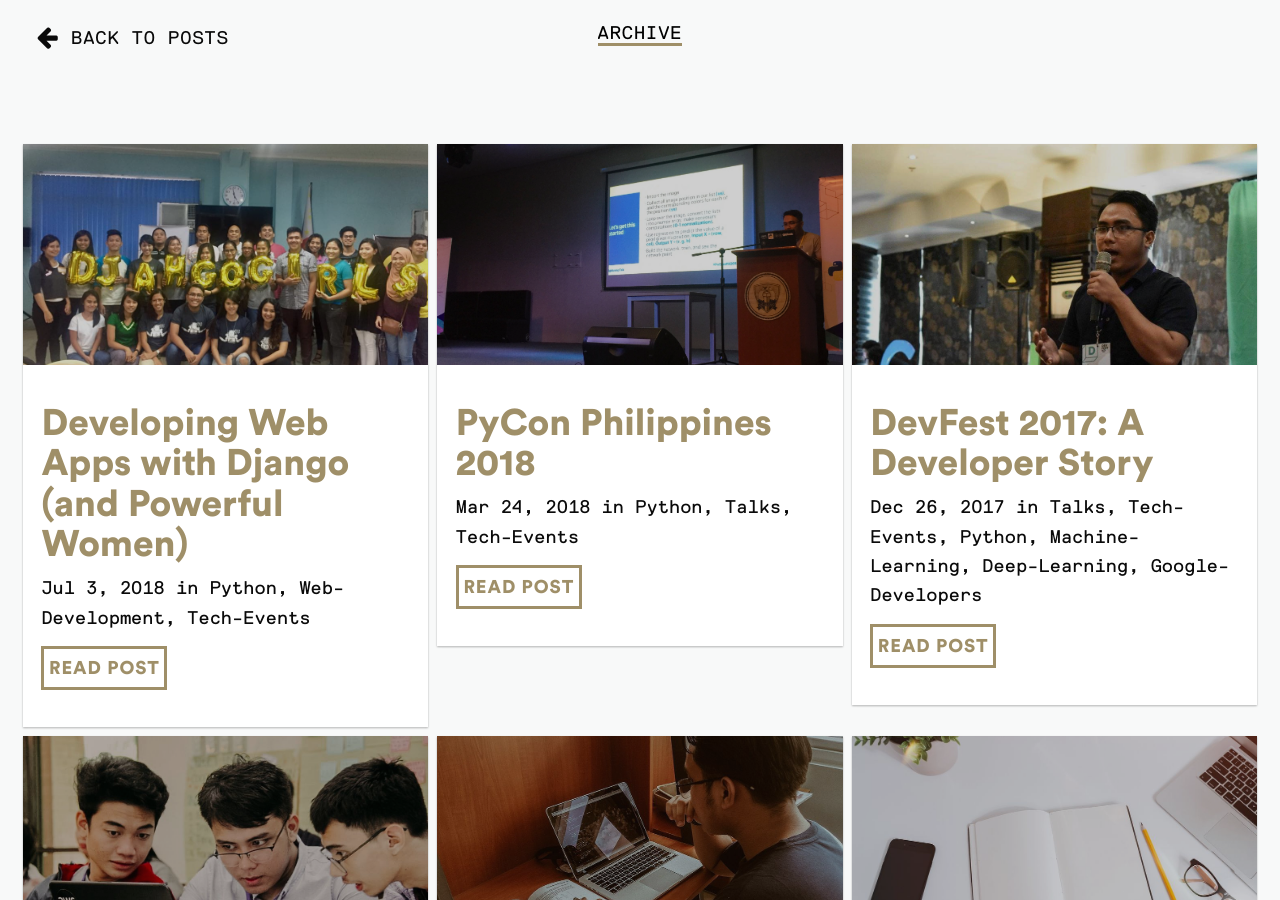
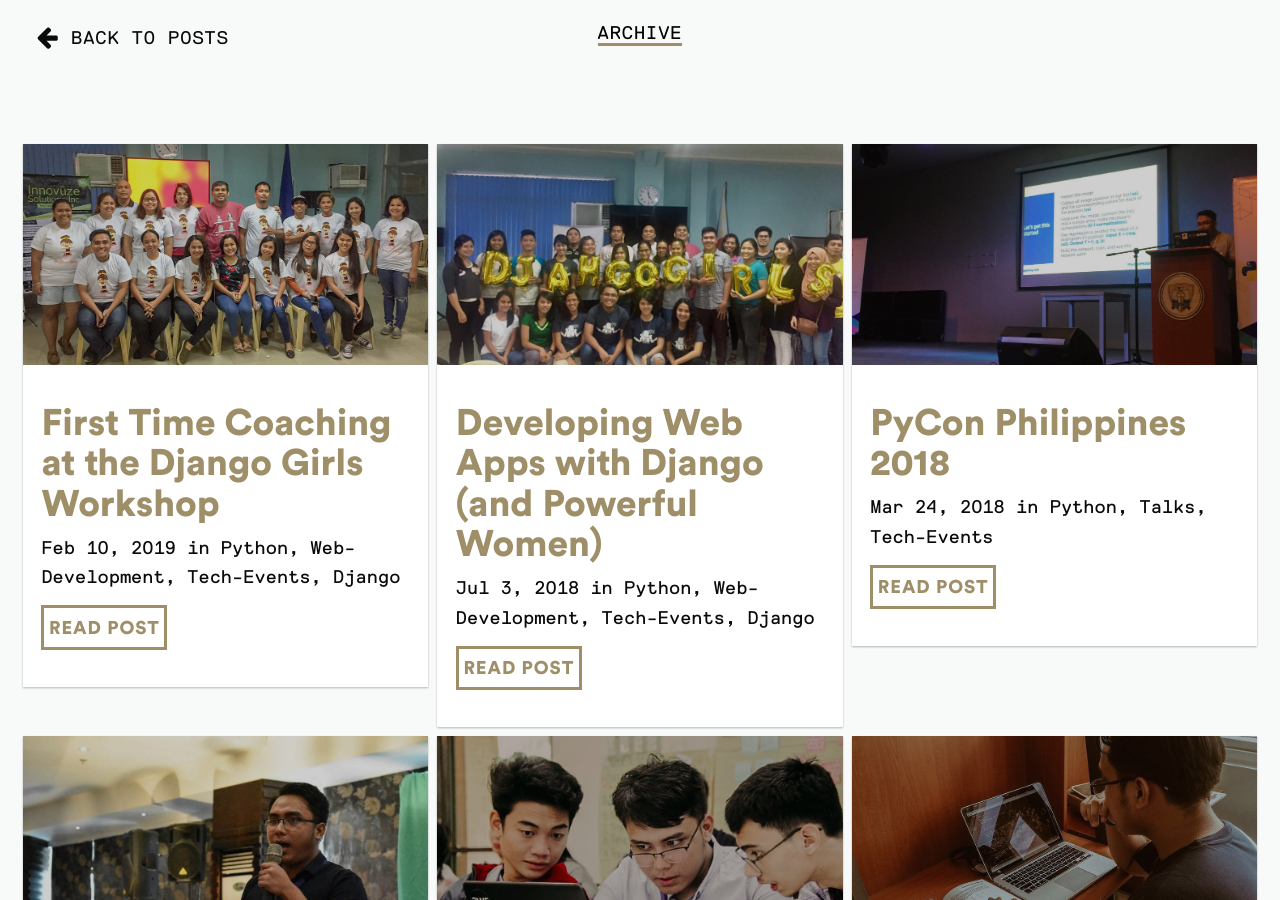
Before and after one commit to marcreyesph/blog-marcreyesph, a Jekyll site: the page built from archive.html, in a window 1280 px wide and 900 px high. Built offline with Jekyll 4.4.1, drawn with Linux system fonts in a browser that asks for light colours; nearby versions of some CDN libraries; some of the changed lines change nothing that is shown.

Commit message:
New blog post

```diff
--- a/_config.yml
+++ b/_config.yml
@@ -7,7 +7,7 @@
 
 # SEO settings
 title: Blog
-description: A Front-End Web Developer for three years, Marc is currently in an on-going mentorship of becoming a data-driven developer studying AI and Machine Learning.
+description: Data-driven developer and open source enthusiast.
 url: "https://blog.marcreyes.ph"
 twitter_username: marcreyesph
 default_img: https://blog.marcreyes.ph/assets/images/og-image.png
@@ -15,13 +15,13 @@
 # Profile settings
 name: Marc Anthony Reyes
 profile_img: /assets/images/about-small-colored.jpg
-profile: Marc is a Front-End Web Developer who is currently in an on-going mentorship of becoming a data-driven developer studying AI and Machine Learning. He already has talked in three developer conferences and seminars and believes in democratizing AI and sharing ideas to other developers.
+profile: Hi! My name is Marc and I'm a student developer from Cagayan de Oro, Philippines, and building interfaces and developing Machine Learning and AI applications for various causes are some of my skills as an up-and-coming developer. I'm also occasionally invited to speak at tech conferences to share my knowledge and experiences as a budding front end web developer-turned-data scientist.
 social:
   github: https://github.com/marcreyesph
   medium: https://becominghuman.ai/@marcreyesph
   twitter: https://twitter.com/marcreyesph
-  facebook: https://facebook.com/marcxplanet
-  google-plus: https://plus.google.com/+marcreyesph
+  facebook: https://www.facebook.com/marcxplanet
+  email: hello@marcreyes.ph
 
 
 # Build settings
--- a/_posts/2018-07-03-developing-web-apps-with-django.md
+++ b/_posts/2018-07-03-developing-web-apps-with-django.md
@@ -5,6 +5,7 @@
   - Python
   - Web-Development
   - Tech-Events
+  - Django
 description: I love joining in hands-on coding workshops but it is my first time to join a workshop with mostly powerful women (who could turn coffee into code). Read this blog as I share my experience of developing web apps with Django and women who are redefining standards in the technology scene.
 image: /assets/images/posts/body/django-girls1.jpg
 ---
--- /dev/null
+++ b/_posts/2019-02-10-first-time-coaching-django-girls-workshop.md
@@ -0,0 +1,61 @@
+---
+layout: post
+title: "First Time Coaching at the Django Girls Workshop"
+categories:
+  - Python
+  - Web-Development
+  - Tech-Events
+  - Django
+description: Welcome to my blog! I always have believed that ideas are to be passed on for others to learn and encourage healthy exchange of ideas. I have created this blog to share my adventures and discoveries in Web Development, Machine Learning, and a lot more. I'm very excited to share what I've learned&mdash;read my blog to find out.
+image: /assets/images/posts/django-girls-3.jpg
+---
+
+On January 19, I was given the opportunity to coach for the third Django Girls Workshop in Cagayan de Oro. As an active supporter of women empowerment and #WomenInTech initiatives, I offered to volunteer and teach women and girls who are enthused in coding but has little to no knowledge in it.
+
+Twenty girls from all over Mindanao—few of them were already knowledgeable in programming— were chosen to participate in the workshop. It was my second time joining an all-women event, and the first time to speak and coach in one. The experience was surreal, as I was really excited to teach basics in Python programming and introduce one of its common framework for web development—Django.
+
+![Third Django Girls CDO Workshop](/assets/images/posts/body/django-girls-3-4.jpg "Third Django Girls CDO Workshop")
+
+![Third Django Girls CDO Workshop](/assets/images/posts/body/django-girls-3-5.jpg "Third Django Girls CDO Workshop")
+
+Django developers have increased recently, driven by the growth of the Python programming language. I was introduced to Python three (3) years ago, and I haven’t stopped learning and developing cools projects from it.
+
+> I was introduced to Python three (3) years ago, and I haven’t stopped learning and developing cools projects from it.
+
+On the workshop, I was tasked to coach Joy, a developer with C as her language of choice. I followed the Django Girls tutorial, which is readily available online as guide for the coaching. At first, she has no idea on the basics of Python. But after introducing her on the basic semantics, syntaxes, and usage, she immediately learned simple Python programming.
+
+![Third Django Girls CDO Workshop](/assets/images/posts/body/django-girls-3-6.jpg "Third Django Girls CDO Workshop")
+
+The task was to develop a simple blogging application, which includes core functionalities such as adding, deleting, editing, and viewing blog posts. Following the Model-View-Framework (MVC) paradigm was challenging for first-time Django developers like Joy, so I had to explain how the paradigm works before developing the blog application.
+
+> Following the Model-View-Framework (MVC) paradigm was challenging for first-time Django developers like Joy, so I had to explain how the paradigm works before developing the blog application.
+
+![Third Django Girls CDO Workshop](/assets/images/posts/body/django-girls-3-7.jpg "Third Django Girls CDO Workshop")
+
+After five (5) hours of writing code, Joy was able to create her own Django-powered blog website. It includes the complete functionalities a blog should have. She hosted her blog on Python Everywhere, and also pushed her code on GitHub, also her first time using the said platform.
+
+> I only had access to a computer when I was in high school, as I was living in a rural community with little access to internet connectivity.
+
+![Third Django Girls CDO Workshop](/assets/images/posts/body/django-girls-3-1.jpg "Third Django Girls CDO Workshop")
+
+![Third Django Girls CDO Workshop](/assets/images/posts/body/django-girls-3-2.jpg "Third Django Girls CDO Workshop")
+
+![Third Django Girls CDO Workshop](/assets/images/posts/body/django-girls-3-3.jpg "Third Django Girls CDO Workshop")
+
+As a graduating Computer Science student myself, I could see Joy in my shoes back when I started programming five (5) years ago. I only had access to a computer when I was in high school, as I was living in a rural community with little access to internet connectivity. I felt very happy after seeing Joy being able to complete the tutorial and being able to finish the blog web application herself. Is this a sign of a career shift? From being a software developer to being an educator? Let’s see.
+
+> I felt very happy after seeing Joy being able to complete the tutorial and being able to finish the blog web application herself.
+
+I’m glad that I was part of an initiative the aims to increase women participation in technology and choose careers in Science, Technology, Engineering, and Mathematics (STEM). I’m challenged to participate on this cause as I saw how less women are participating in STEM. In my college, for example, will be only having one (1) woman graduate in March.
+
+![Third Django Girls CDO Workshop](/assets/images/posts/django-girls-3.jpg "Third Django Girls CDO Workshop")
+
+It’s still a long way to go but I believe that through the continual process of fostering and building women communities in tech, there will be an increase of women participation in STEM. Django Girls, Women Who Code, and Syntactics Pink, are big wins in the #WomenInTech landscape in Cagayan de Oro. Also, I’m hoping that there will be all-women coaches in the next Django Girls CDO workshop.
+
+![Third Django Girls CDO Workshop Sponsors](/assets/images/posts/body/django-girls-3-sponsors.jpg "Third Django Girls CDO Workshop Sponsors")
+
+The third Django Girls CDO workshop will not be possible without our sponsors from **[Python Software Foundation](https://www.python.org/psf/)**, **[Python PH](https://python.ph/)**, **[Misfit Inc](http://www.misfit-inc.com/)**, **[Rushmedia Solutions](https://rushmedia.ph/)** and **[Innovuze Solutions Inc](https://www.innovuze.com/)**. The third Django Girls CDO workshop is also thankful for **[DICT Region 10](https://www.facebook.com/DICTregion10/)** for hosting and sponsoring our venue.
+
+---
+
+Photos courtesy of **[Django Girls CDO](https://www.facebook.com/djangogirlscdo/)**. Logo trademarks are owned by their specific owners.
```
Also changed, not shown: assets/images/posts/body/django-girls-3-1.jpg (added), assets/images/posts/body/django-girls-3-2.jpg (added), assets/images/posts/body/django-girls-3-3.jpg (added), assets/images/posts/body/django-girls-3-4.jpg (added), assets/images/posts/body/django-girls-3-5.jpg (added), assets/images/posts/body/django-girls-3-6.jpg (added), assets/images/posts/body/django-girls-3-7.jpg (added), assets/images/posts/body/django-girls-3-sponsors.jpg (added), assets/images/posts/django-girls-3.jpg (added).
